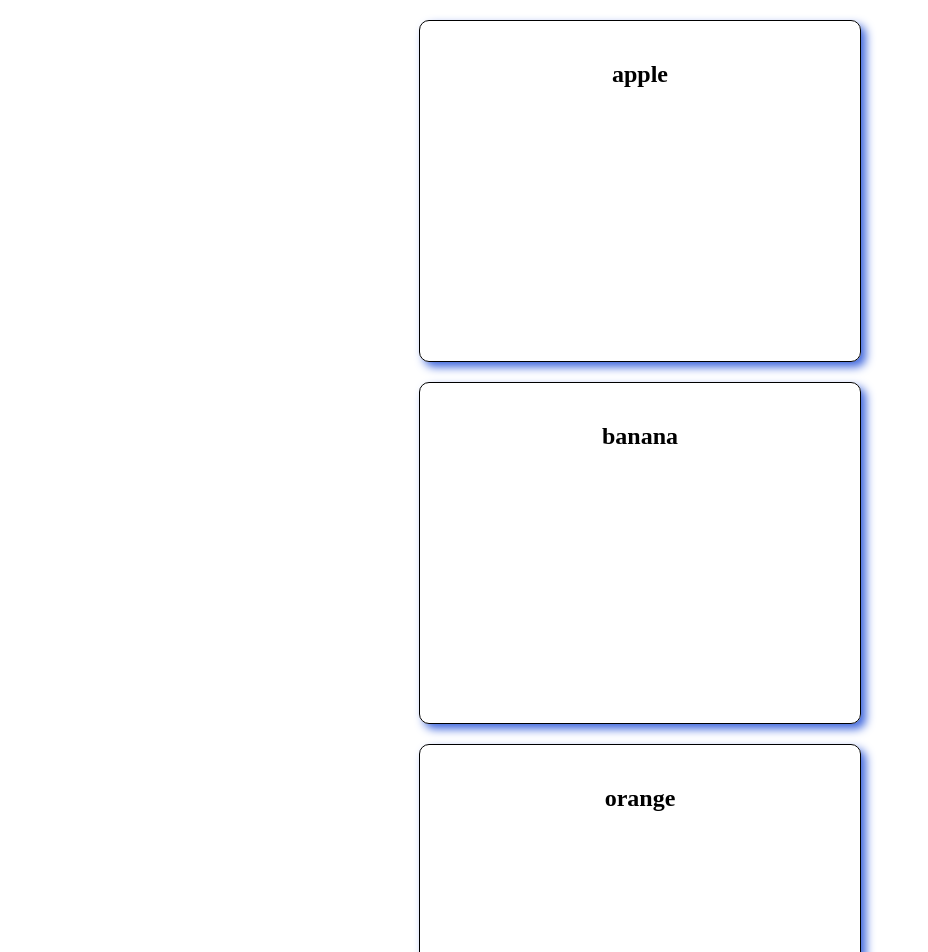
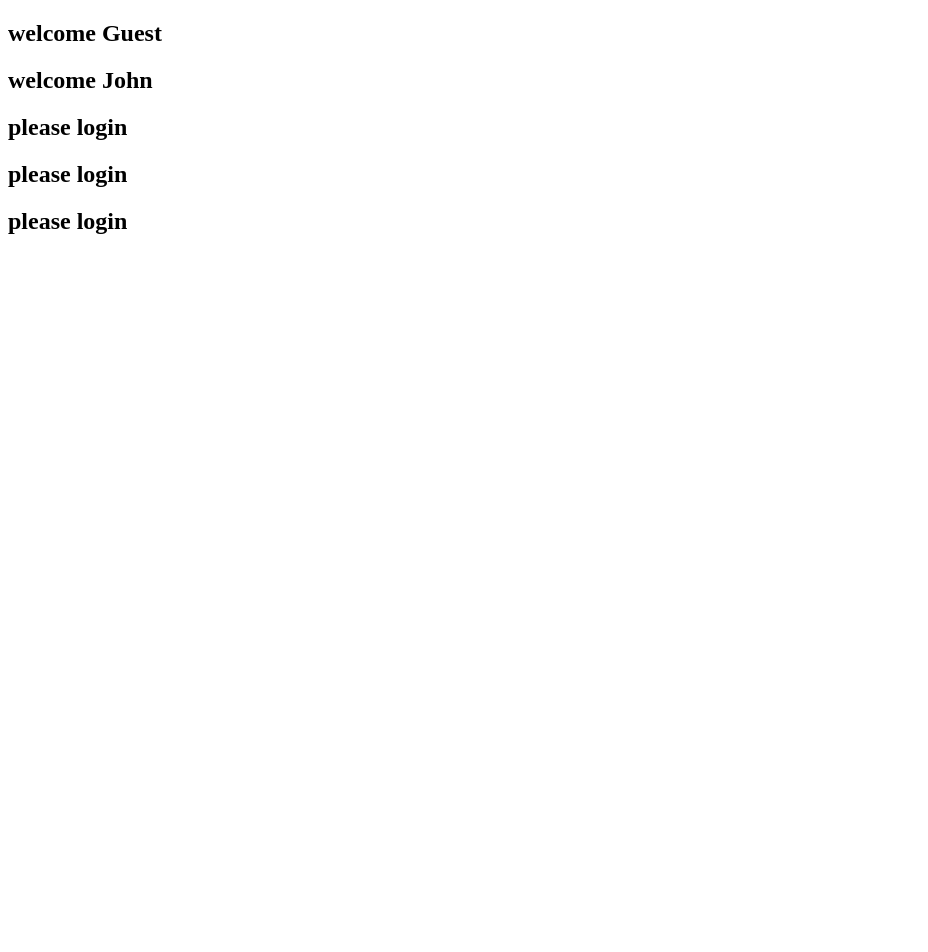
Before and after one commit to surajkb2005/Reaction, a React (Vite) app: page / in a window 1280 px wide. Shown: the top 952 px of the page, without its empty margins (0-928 px from the left). After the commit the page ends 800 px from the top, so only its background shows below. Built offline with nearby package versions, Linux system fonts and the light colour scheme.

Commit message:
conditional rendering

```diff
--- a/package.json
+++ b/package.json
@@ -10,6 +10,7 @@
     "preview": "vite preview"
   },
   "dependencies": {
+    "prop-types": "^15.8.1",
     "react": "^19.2.8",
     "react-dom": "^19.2.8"
   },
--- a/src/App.jsx
+++ b/src/App.jsx
@@ -2,15 +2,17 @@ import Component from './components/Component';
 import Basics from './components/Basics';
 import Cards from './components/Cards';
 import PropsCards from './components/PropsCards';
+import UserGreeting from './components/UserGreeting';
 
 function App() {
   const list = ['mango', 'pineapple', 'santra'];
 
   return (<>
-    <PropsCards name={'apple'} />
-    <PropsCards name={'banana'} />
-    <PropsCards name={'orange'} />
-    {list.map((item,index) => (<PropsCards key={index} name={item}/>))}
+    <UserGreeting loggedin={true} />
+    <UserGreeting loggedin={true} name='John' />
+    <UserGreeting loggedin={false} />
+    <UserGreeting loggedin={false} name='John' />
+    <UserGreeting />
   </>)
 }
 
--- /dev/null
+++ b/src/components/UserGreeting.jsx
@@ -0,0 +1,9 @@
+
+function UserGreeting({loggedin=false,name="Guest"}) {
+    const welcome = <h2>welcome {name}</h2>;
+    const login = <h2>please login</h2>;
+
+    return (loggedin ? welcome : login);
+}
+
+export default UserGreeting;
```
Also changed, not shown: 1 other file (tests, documents, lock files or other folders).
